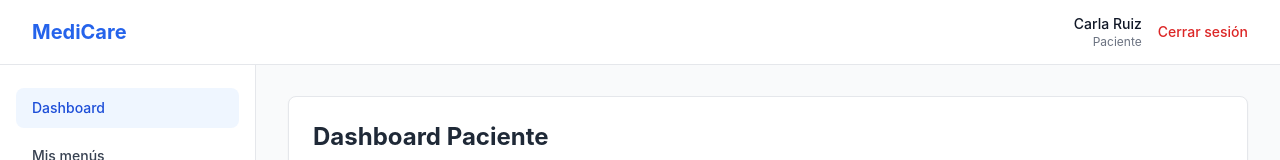
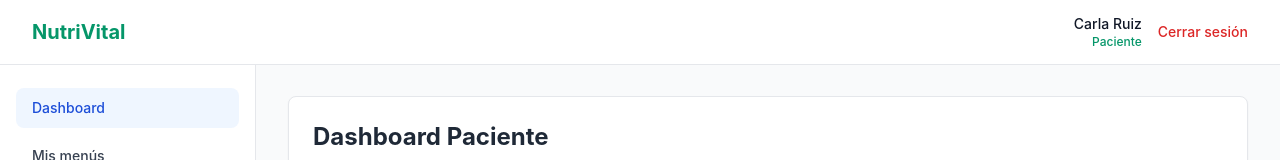
Before and after one commit to Charge1500/nutritional_management_system, a React app in the folder frontend/: page /login in a window 1280 px wide. Both pictures are taken after a click on the button "Paciente". Shown: the top 160 px of the page. Built offline with nearby package versions, Linux system fonts and the light colour scheme; the HTML template or start-up script is replaced by a standard one.

Commit message:
style: updating colors and name

```diff
--- a/frontend/src/components/Navbar.jsx
+++ b/frontend/src/components/Navbar.jsx
@@ -22,13 +22,13 @@ export const Navbar = ({ toggleSidebar }) => {
                 <path strokeLinecap="round" strokeLinejoin="round" strokeWidth="2" d="M4 6h16M4 12h16M4 18h16" />
               </svg>
             </button>
-            <span className="text-xl font-bold text-blue-600">MediCare</span>
+            <span className="text-xl font-bold text-health-600">NutriVital</span>
           </div>
 
           <div className="flex items-center space-x-4">
             <div className="hidden text-right sm:block">
               <p className="text-sm font-medium text-gray-900">{user?.nombre}</p>
-              <p className="text-xs text-gray-500">{ROLE_LABELS[user?.rol]}</p>
+              <p className="text-xs text-health-600 font-medium">{ROLE_LABELS[user?.rol]}</p>
             </div>
             <button onClick={handleLogout} className="text-sm font-medium text-red-600 hover:text-red-800">
               Cerrar sesión
```
